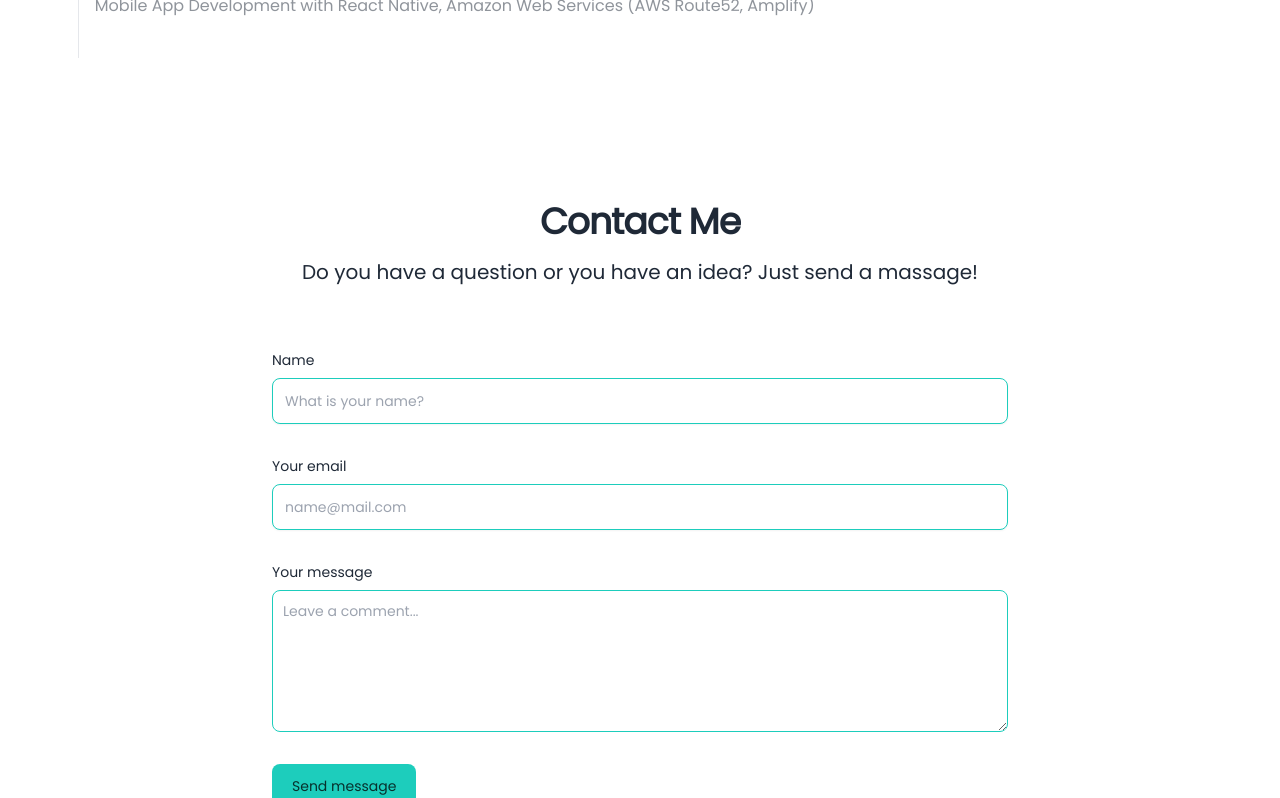
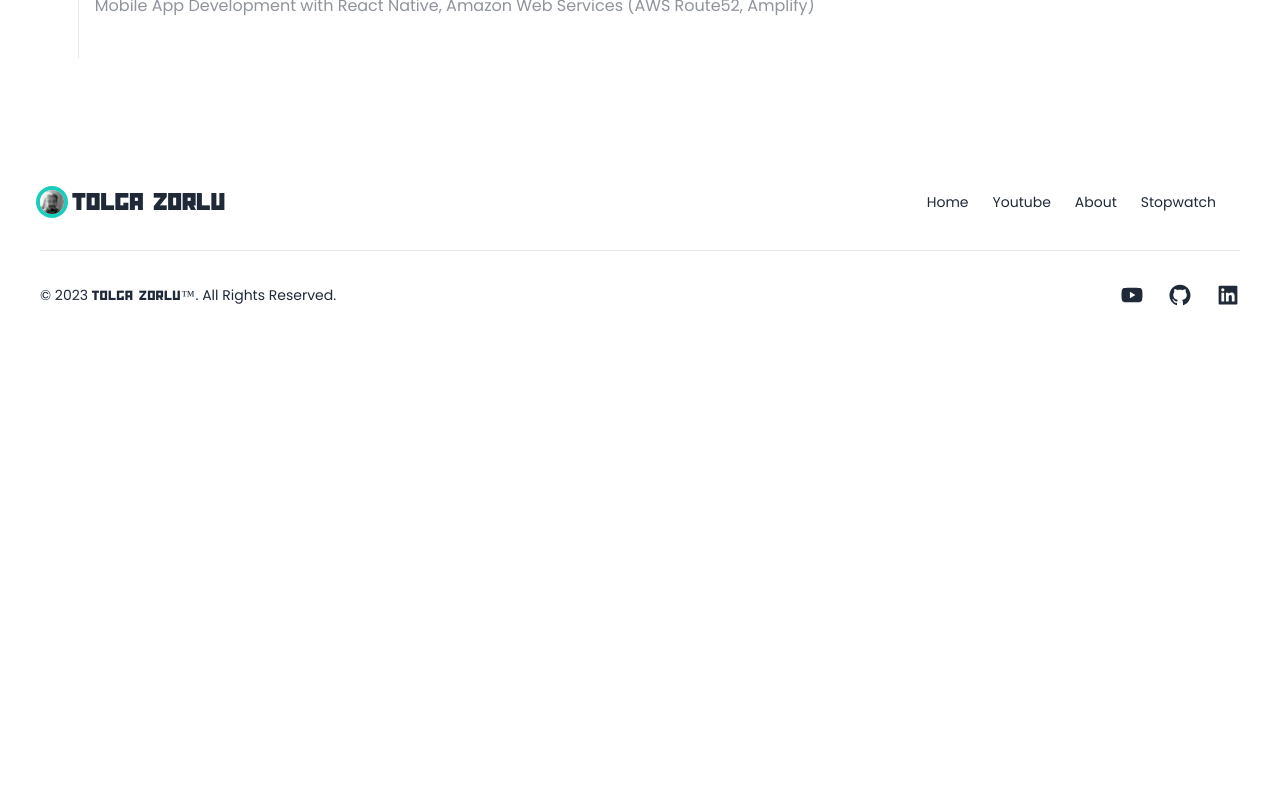
Before and after one commit to tolgazorlu/tolgdev, a React (Vite) app: page / in a window 1280 px wide. Shown: the part 1840-2638 px from the top of the page. After the commit the page ends 2179 px from the top, so only its background shows below. Built offline with nearby package versions, Linux system fonts and the light colour scheme.

Commit message:
stopwatch added, contact removed

```diff
--- a/src/App.jsx
+++ b/src/App.jsx
@@ -14,7 +14,6 @@ export default function App() {
         <Routes>
           <Route path="/" Component={Home} />
           <Route path="/about" Component={About} />
-          <Route path="/contact" Component={Contact} />
           <Route path="/blog" Component={Blog} />
         </Routes>
       </Router>
--- a/src/components/Footer/Footer.jsx
+++ b/src/components/Footer/Footer.jsx
@@ -9,7 +9,7 @@ const footerLinks = [
     href: "https://www.youtube.com/channel/UCbQ2CNMwWjNeRDaXoKi9eAA",
   },
   { title: "About", href: "/about" },
-  { title: "Contact", href: "/contact" },
+  { title: "Stopwatch", href: "https://stopwatch-tz.vercel.app/" },
 ];
 
 export default function Footer() {
--- a/src/components/Navbar/Navbar.jsx
+++ b/src/components/Navbar/Navbar.jsx
@@ -9,7 +9,7 @@ const navigation = [
     href: "https://www.youtube.com/channel/UCbQ2CNMwWjNeRDaXoKi9eAA",
   },
   { name: "About", href: "/about" },
-  { name: "Contact", href: "/contact" },
+  { name: "Stopwatch", href: "https://stopwatch-tz.vercel.app/" },
 ];
 
 const themes = [
--- a/src/pages/HomePage.jsx
+++ b/src/pages/HomePage.jsx
@@ -17,7 +17,6 @@ export default function HomePage() {
       <Hero />
       <Works />
       <Experiences />
-      <Contact />
       <Footer />
     </div>
   );
```
